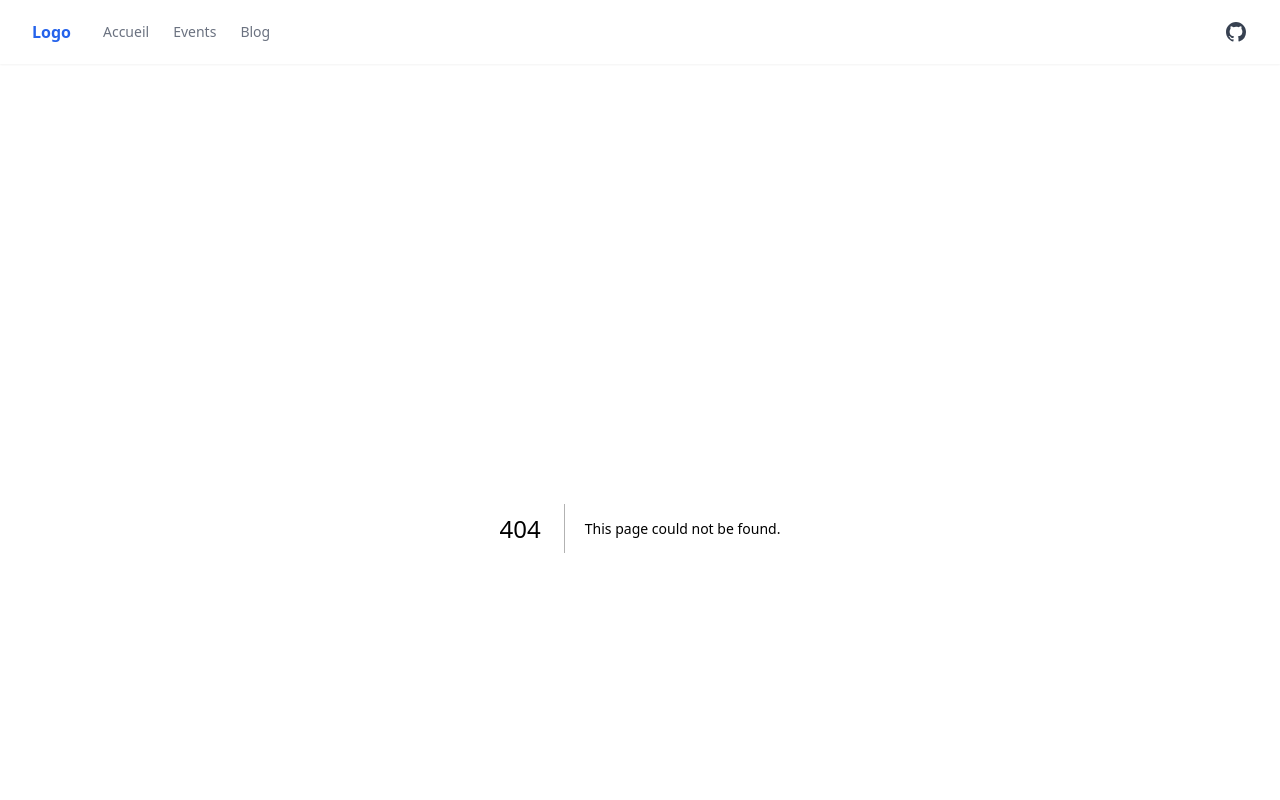
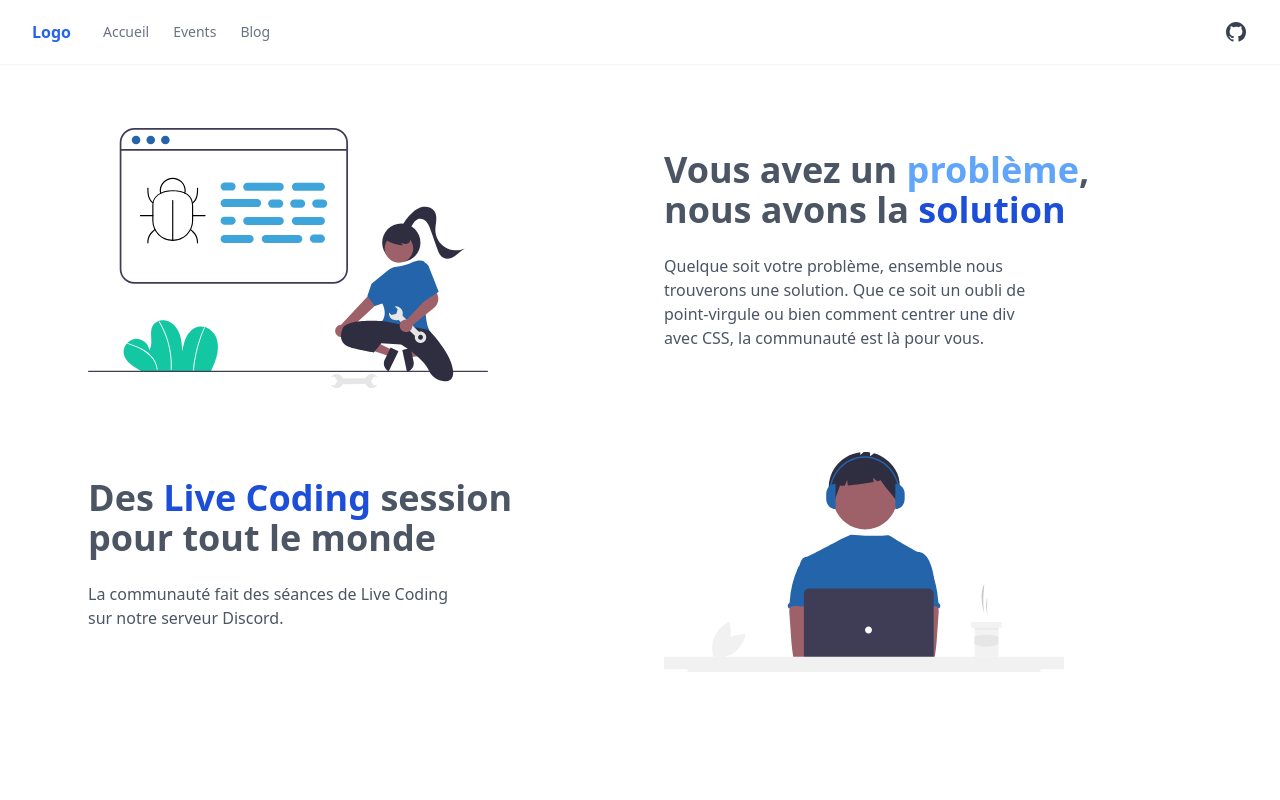
Before and after one commit to GalsenDev221/website, a Next.js app: page /components/ActivitySection in a window 1280 px wide. Before the commit this address had no page. Shown: the top 800 px of the page. Built offline with nearby package versions, Linux system fonts and the light colour scheme.

Commit message:
🆕 :: new Activity section done.

```diff
--- /dev/null
+++ b/src/pages/components/ActivitySection.tsx
@@ -0,0 +1,64 @@
+import Image from "next/image";
+import fixing from "/public/img/fixing_bugs.svg";
+import coding from "/public/img/coding_time.svg";
+
+const ActivitySection = () => {
+  return (
+    <>
+      <section>
+        <div className="m-16 flex flex-wrap items-center">
+          <div className="w-full sm:w-1/2 text-center sm:px-6">
+            <Image
+              src={fixing}
+              width="400"
+              height="400"
+              alt="Illustration"
+              loading="eager"
+            />
+          </div>
+
+          <div className="w-full sm:w-1/2 items-center sm:px-6">
+            <div className="text-justify">
+                <h2 className="text-gray-600 font-bold text-4xl">
+                Vous avez un <span className="text-blue-400">problème</span>,
+                </h2>
+                <h2 className="text-gray-600 font-bold text-4xl">
+                nous avons la <span className="text-blue-700">solution</span>
+                </h2>
+                <div className="max-w-2xl py-4 text-base mt-2 text-gray-600 lg:text-base xl:text-base">
+                    <p>Quelque soit votre problème, ensemble nous</p>
+                    <p>trouverons une solution. Que ce soit un oubli de</p>
+                    <p>point-virgule ou bien comment centrer une div</p>
+                    <p>avec CSS, la communauté est là pour vous.</p>
+                </div>
+            </div>
+          </div>
+        </div>
+        <div className="m-16 flex flex-wrap items-center">
+            <div className="w-full sm:w-1/2 text-center sm:px-6">
+                <div className="text-justify">
+                    <h2 className="text-gray-600 font-bold text-4xl">
+                    Des <span className="text-blue-700">Live Coding</span> session<br/> pour tout le monde
+                    </h2>
+                    <div className="max-w-2xl py-4 text-base mt-2 text-gray-600 lg:text-base xl:text-base">
+                        <p>La communauté fait des séances de Live Coding</p>
+                        <p>sur notre serveur Discord.</p>
+                    </div>
+                </div>
+            </div>
+            <div className="w-full sm:w-1/2 text-center sm:px-6">
+                <Image
+                src={coding}
+                width="400"
+                height="400"
+                alt="Illustration"
+                loading="eager"
+                />
+            </div>
+        </div>
+      </section>
+    </>
+  );
+}
+
+export default ActivitySection
```
